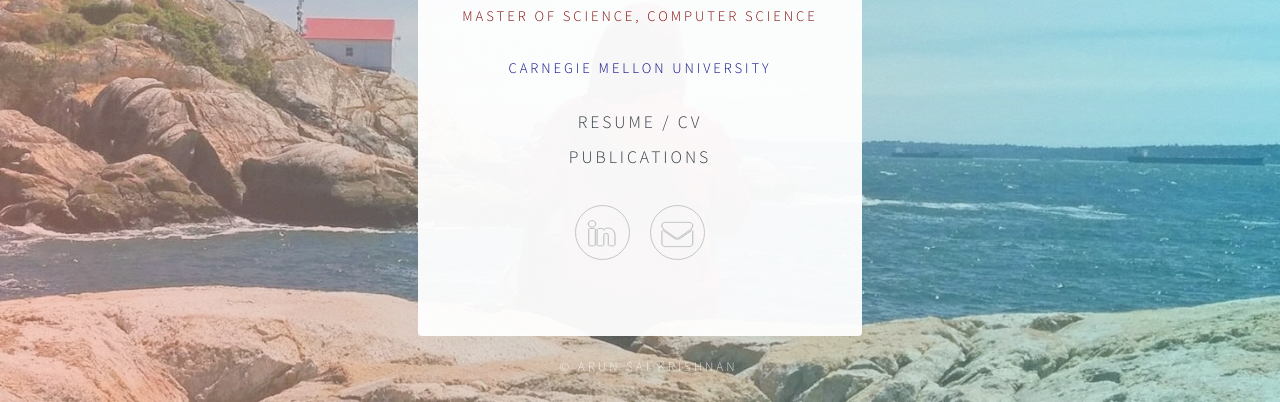
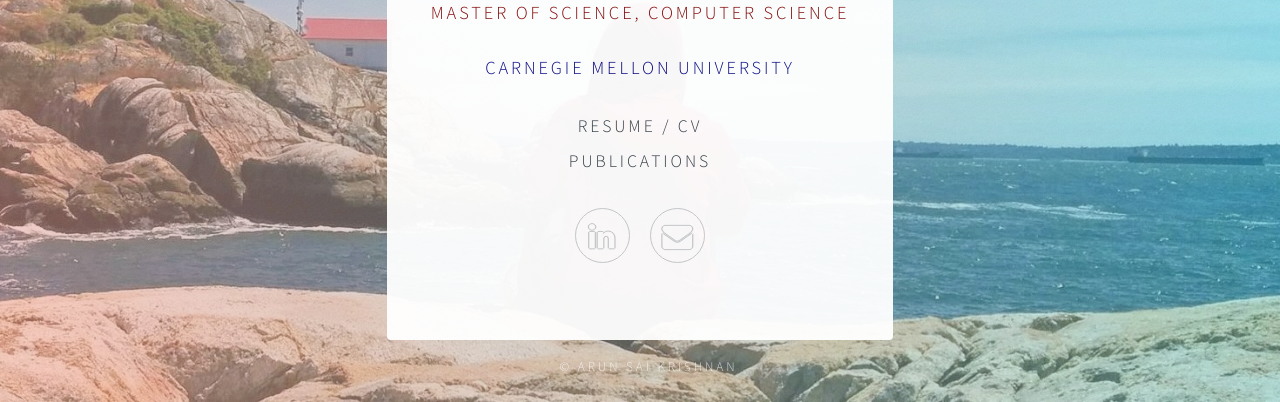
Before and after one commit to arunsaikrish/arunsaikrish.github.io, a plain HTML site: page index.html in a window 1280 px wide. Shown: the part 398-800 px from the top of the page. Drawn offline with Linux system fonts and the light colour scheme.

Commit message:
Size tweak

```diff
--- a/index.html
+++ b/index.html
@@ -29,8 +29,8 @@
 						<header>
 							<span class="avatar"><img src="images/dp.jpg" alt="" width="200" height="200" /></span>
 							<h1>Arun Sai Krishnan</h1>
-							<p style="color:maroon;">Master of Science, Computer Science</p>
-							<p style="color:navy;">Carnegie Mellon University</p>
+							<h2 style="color:maroon;">Master of Science, Computer Science</p>
+							<h2 style="color:navy;">Carnegie Mellon University</p>
 						</header>
 						<footer>
 
```
